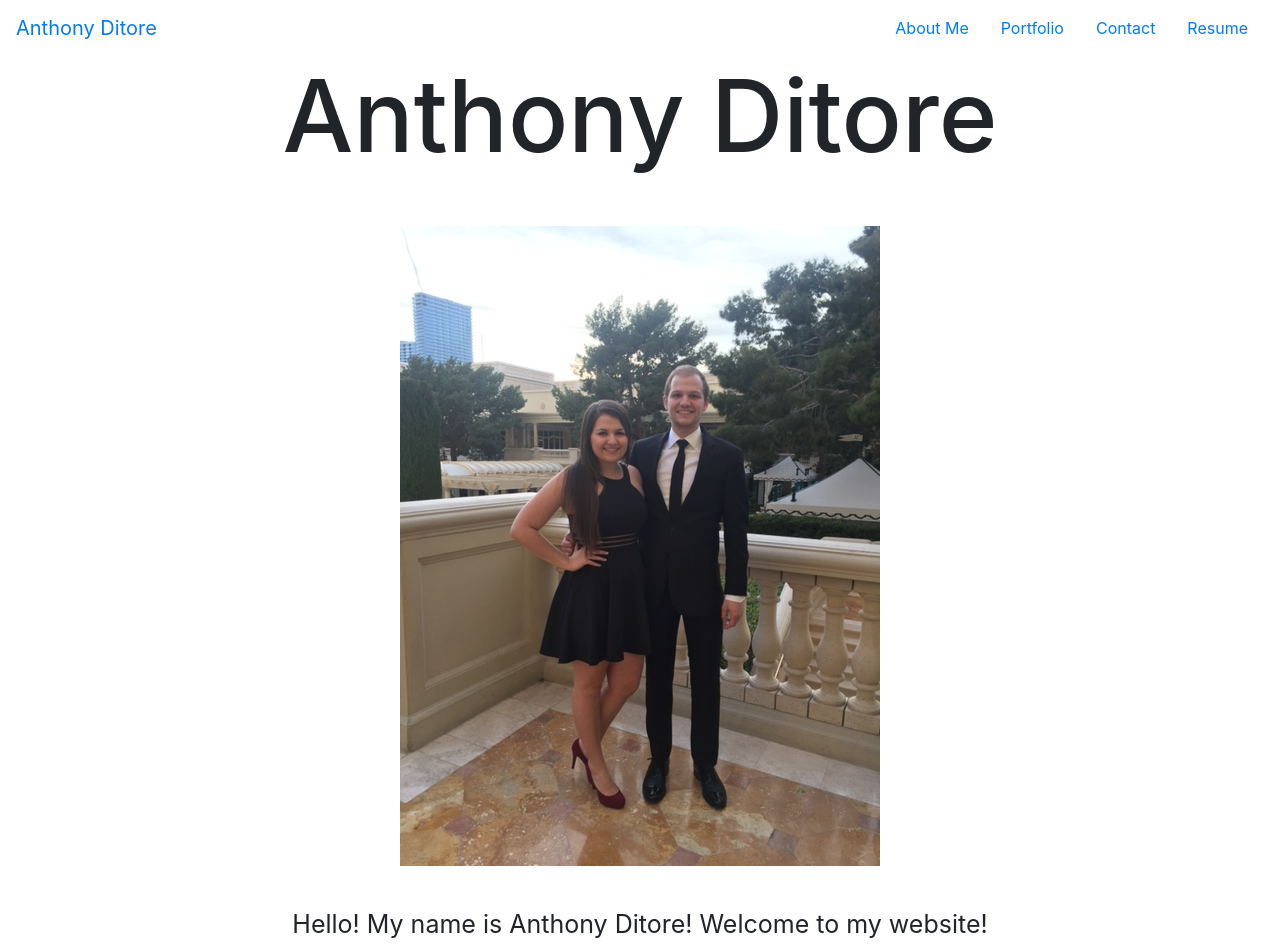
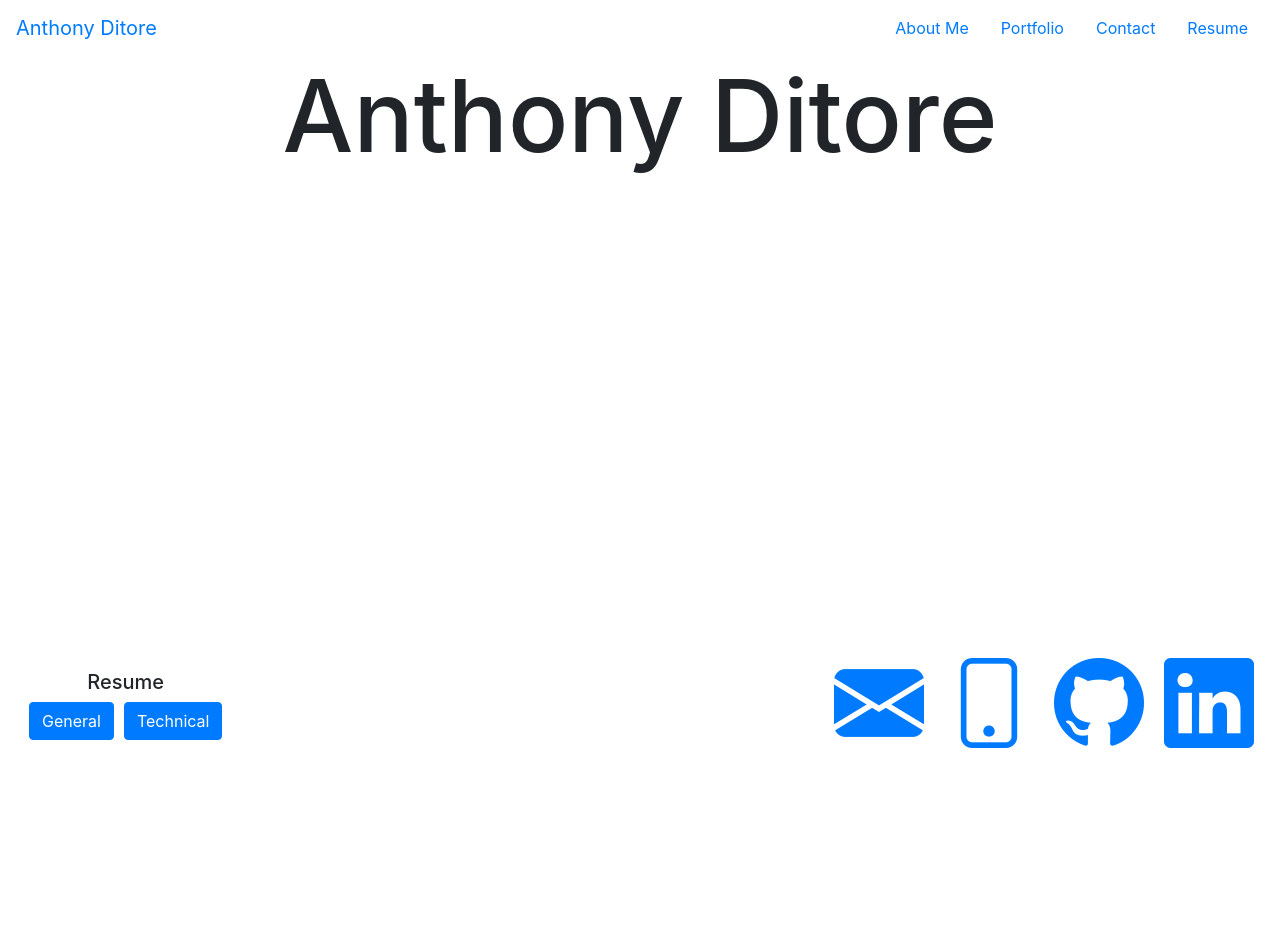
Before and after one commit to aditore/reactPortfolio, a React (Create React App) app: page / in a window 1280 px wide. Shown: the top 952 px of the page. After the commit the page ends 800 px from the top, so only its background shows below. Built offline with nearby package versions, Linux system fonts and the light colour scheme.

Commit message:
fixing link issues

```diff
--- a/package.json
+++ b/package.json
@@ -2,11 +2,13 @@
   "name": "reactportfolio",
   "version": "0.1.0",
   "private": true,
+  "homepage": "https://aditore.github.io/reactPortfolio/",
   "dependencies": {
     "@testing-library/jest-dom": "^5.16.4",
     "@testing-library/react": "^13.1.1",
     "@testing-library/user-event": "^13.5.0",
     "bootstrap": "^5.1.3",
+    "gh-pages": "^3.2.3",
     "react": "^18.1.0",
     "react-bootstrap": "^2.3.1",
     "react-dom": "^18.1.0",
@@ -15,6 +17,8 @@
     "web-vitals": "^2.1.4"
   },
   "scripts": {
+    "predeploy": "npm run build",
+    "deploy": "gh-pages -d build",
     "start": "react-scripts start",
     "build": "react-scripts build",
     "test": "react-scripts test",
--- a/src/App.js
+++ b/src/App.js
@@ -21,7 +21,7 @@ function App() {
       <Header />
       <main>
       <Routes>
-        <Route path="/" element={<Home />} />
+        <Route path="/reactPortfolio" element={<Home />} />
         <Route path="/aboutMe" element={<AboutMePage />} />
         <Route path="/myWork" element={<MyWork />} />
         <Route path="/contact" element={<ContactForm />} />
--- a/src/components/footer.js
+++ b/src/components/footer.js
@@ -19,7 +19,7 @@ function Footer() {
                     </li>
                     <li className='footerLi'>
                         <div className="toolTip">
-                            <a className="bi bi-phone" href='/'>
+                            <a className="bi bi-phone" href='/reactPortfolio'>
                                 <span className="toolTipText">Click to reach me by my mobile number!</span>
                             </a>
                         </div>
--- a/src/components/navbar.js
+++ b/src/components/navbar.js
@@ -5,7 +5,7 @@ import { NavLink } from 'react-router-dom';
 function NavbarTop(props) {
     return (
         <nav className='navbar navbar-expand-lg justify-content-between'>
-            <NavLink className='navbar-brand' to='/'>Anthony Ditore</NavLink>
+            <NavLink className='navbar-brand' to='/reactPortfolio'>Anthony Ditore</NavLink>
                 <ul className='navbar-nav'>
                     <li className='nav-item px-2'>
                         <NavLink className='nav-link' to='/aboutMe'>About Me</NavLink>
```
Also changed, not shown: 1 other file (tests, documents, lock files or other folders).
